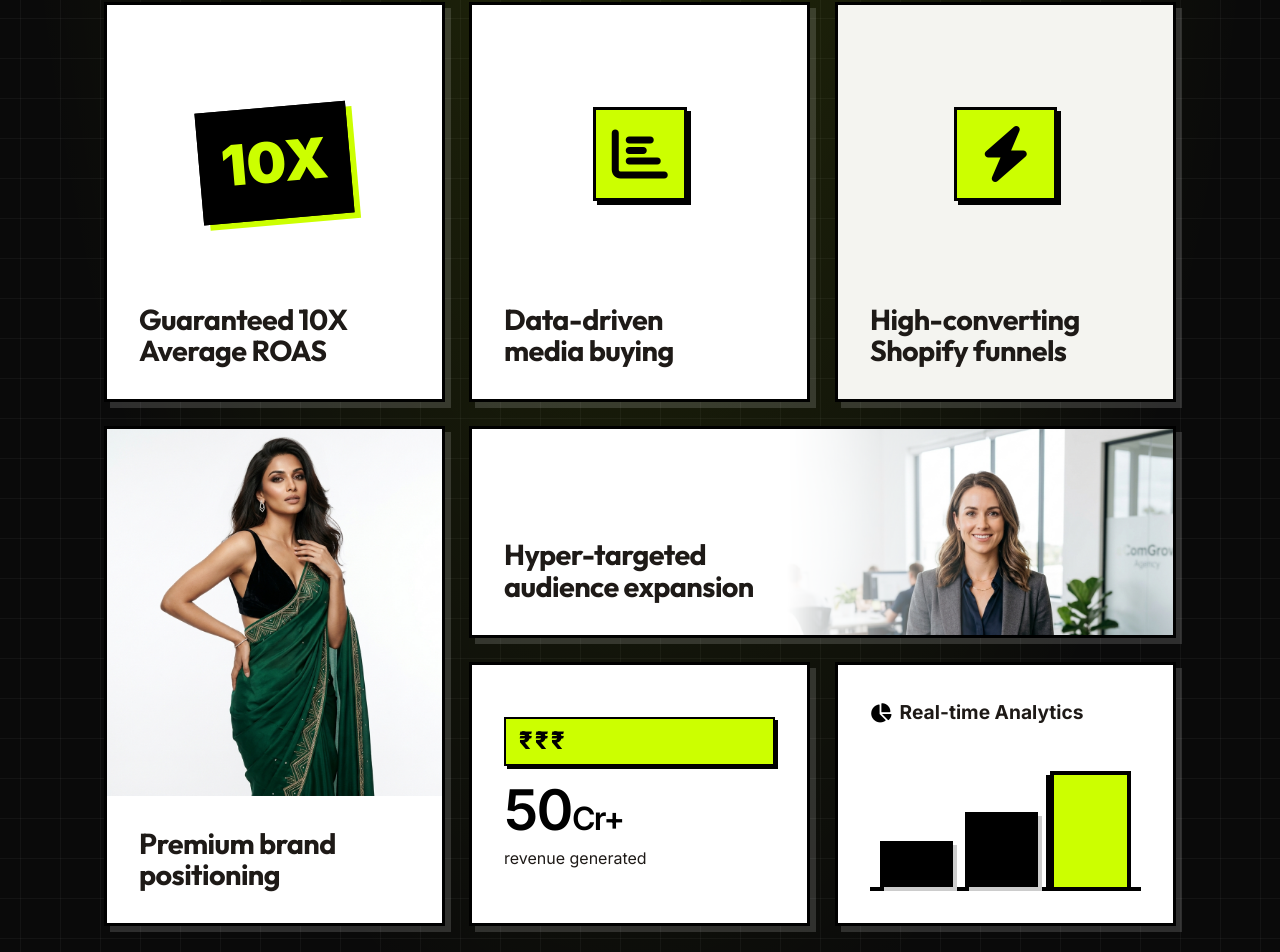
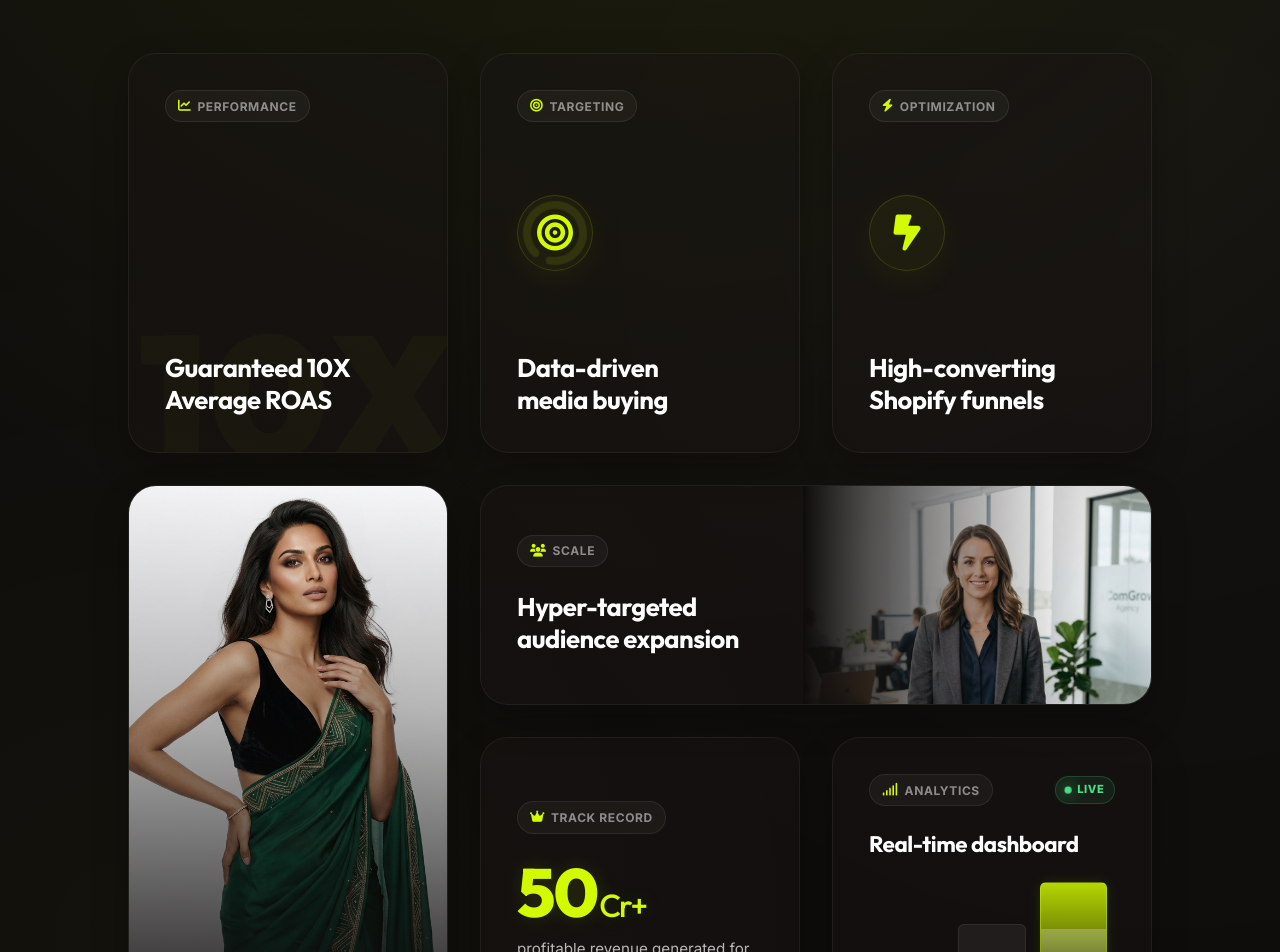
Before and after one commit to nihalkumar5/narizari_new, a Next.js app: page / in a window 1280 px wide. Shown: the part 1373-2325 px from the top of the page. Built offline with nearby package versions, Linux system fonts and the light colour scheme; a web font is replaced by a local one.

Commit message:
Update team members list on About page, fix name visibility, and integrate new NariZari logo in header navbar

```diff
--- a/src/app/globals.css
+++ b/src/app/globals.css
@@ -931,75 +931,77 @@
 
   /* --- BENEFITS BENTO GRID --- */
   .bento-benefits-section {
-    padding: 6rem 2rem;
-    background-color: #0a0a0a;
+    padding: clamp(6rem, 10vw, 10rem) var(--site-padding);
+    background-color: #0f0d0c; /* Luxury charcoal espresso background */
     background-image:
-      radial-gradient(ellipse at 50% 0%, rgba(204, 255, 0, 0.15), transparent 70%),
-      linear-gradient(rgba(255, 255, 255, 0.04) 1px, transparent 1px),
-      linear-gradient(90deg, rgba(255, 255, 255, 0.04) 1px, transparent 1px);
-    background-size: 100% 100%, 40px 40px, 40px 40px;
-    background-position: center top, center top, center top;
+      radial-gradient(circle at 50% 0%, rgba(210, 250, 0, 0.08), transparent 60%),
+      radial-gradient(circle at 10% 80%, rgba(210, 250, 0, 0.02), transparent 40%),
+      radial-gradient(circle at 90% 40%, rgba(255, 255, 255, 0.02), transparent 50%);
+    position: relative;
+    overflow: hidden;
   }
 
   .benefit-badge {
     display: inline-flex;
     align-items: center;
-    font-size: 0.9rem;
-    font-weight: 600;
-    color: var(--color-white);
-    margin-bottom: 1rem;
+    font-size: 0.85rem;
+    font-weight: 700;
+    color: var(--color-accent);
+    background: rgba(210, 250, 0, 0.08);
+    border: 1px solid rgba(210, 250, 0, 0.2);
+    padding: 0.4rem 1rem;
+    border-radius: 100px;
+    letter-spacing: 0.05em;
+    text-transform: uppercase;
+    margin-bottom: 1.5rem;
   }
 
   .bento-benefits-grid {
     display: grid;
     grid-template-columns: repeat(3, 1fr);
-    grid-auto-rows: minmax(200px, auto);
-    gap: 1.5rem;
+    grid-auto-rows: minmax(220px, auto);
+    gap: 2rem;
+    position: relative;
+    z-index: 2;
   }
 
   .bento-benefits-grid .bento-card {
-    background: #ffffff;
-    border-radius: 0;
-    padding: 2rem;
+    background: rgba(25, 22, 20, 0.4);
+    backdrop-filter: blur(20px);
+    -webkit-backdrop-filter: blur(20px);
+    border: 1px solid rgba(255, 255, 255, 0.06);
+    border-radius: 28px;
+    padding: 2.25rem;
     display: flex;
     flex-direction: column;
     overflow: hidden;
     position: relative;
-    transition: transform 0.2s ease, box-shadow 0.2s ease, border-color 0.2s ease, background 0.2s ease;
-    border: 3px solid #000000;
-    color: var(--color-navy);
-    box-shadow: 6px 6px 0 rgba(255, 255, 255, 0.15);
+    transition: transform var(--transition-smooth),
+                background-color var(--transition-smooth),
+                border-color var(--transition-smooth),
+                box-shadow var(--transition-smooth);
+    color: var(--color-white);
+    box-shadow: 0 15px 35px rgba(0, 0, 0, 0.25);
   }
 
   .bento-benefits-grid .bento-card:hover {
-    transform: translate(-4px, -4px);
-    box-shadow: 10px 10px 0 var(--color-accent);
-    border-color: #000000;
-    background: #fdfdfd;
-  }
-
-  .bento-benefits-grid .bento-card.dark {
-    background: #f4f4f0;
-    border: 3px solid #000000;
-  }
-  .bento-benefits-grid .bento-card.dark:hover {
-    background: #ffffff;
+    transform: translateY(-6px);
+    box-shadow: 0 30px 60px rgba(0, 0, 0, 0.4), 0 0 30px rgba(210, 250, 0, 0.06);
+    border-color: rgba(210, 250, 0, 0.25);
+    background: rgba(30, 26, 23, 0.65);
   }
 
   .bento-benefits-grid .bento-card h3 {
-    font-size: 1.8rem;
+    font-size: 1.6rem;
     font-weight: 700;
-    line-height: 1.1;
+    line-height: 1.25;
     letter-spacing: -0.02em;
     margin-top: auto;
     z-index: 2;
-    color: var(--color-navy);
-  }
-
-  .bento-benefits-grid .bento-card.dark h3 {
-    color: var(--color-navy);
-  }
-
+    color: var(--color-white);
+  }
+
+  /* Specific Card Layout Positions */
   .bento-card-experience { grid-column: 1; grid-row: 1; min-height: 400px; }
   .bento-card-gear { grid-column: 2; grid-row: 1; }
   .bento-card-editing { grid-column: 3; grid-row: 1; }
@@ -1008,110 +1010,273 @@
   .bento-card-vision {
     grid-column: 2 / span 2;
     grid-row: 2;
-    flex-direction: row;
+  }
+
+  .bento-card-clients { grid-column: 2; grid-row: 3; justify-content: center; }
+  .bento-card-turnaround { grid-column: 3; grid-row: 3; position: relative; }
+
+  /* Background huge text */
+  .bento-bg-text {
+    font-size: 11rem;
+    font-weight: 900;
+    color: rgba(210, 250, 0, 0.03);
+    position: absolute;
+    right: -10px;
+    bottom: -15px;
+    line-height: 0.8;
+    user-select: none;
+    pointer-events: none;
+    font-family: var(--font-heading);
+  }
+
+  /* Badge Mini */
+  .bento-badge-mini {
+    display: inline-flex;
     align-items: center;
-    padding-right: 0;
-  }
-
-  .bento-card-vision h3 { margin-top: 0; width: 45%; z-index: 2; position: relative; }
+    gap: 6px;
+    font-size: 0.75rem;
+    font-weight: 700;
+    text-transform: uppercase;
+    letter-spacing: 0.05em;
+    color: rgba(255, 255, 255, 0.5);
+    background: rgba(255, 255, 255, 0.04);
+    border: 1px solid rgba(255, 255, 255, 0.08);
+    padding: 0.35rem 0.75rem;
+    border-radius: 100px;
+    z-index: 2;
+  }
+
+  .bento-badge-mini i {
+    color: var(--color-accent);
+    font-size: 0.8rem;
+  }
+
+  /* Icon wrapper */
+  .bento-icon-wrapper {
+    flex-grow: 1;
+    display: flex;
+    align-items: center;
+    justify-content: flex-start;
+    margin-bottom: 2rem;
+  }
+
+  .bento-icon-circle {
+    width: 76px;
+    height: 76px;
+    border-radius: 50%;
+    background: rgba(210, 250, 0, 0.04);
+    border: 1px solid rgba(210, 250, 0, 0.15);
+    display: grid;
+    place-items: center;
+    position: relative;
+    box-shadow: 0 10px 30px rgba(210, 250, 0, 0.05);
+    transition: transform var(--transition-smooth), border-color var(--transition-smooth), background-color var(--transition-smooth);
+  }
+
+  .bento-card:hover .bento-icon-circle {
+    transform: scale(1.05);
+    border-color: rgba(210, 250, 0, 0.4);
+    background: rgba(210, 250, 0, 0.08);
+  }
+
+  /* Full bleed image card */
+  .bento-card.full-bleed {
+    padding: 0;
+  }
+
+  .bento-card-bg-img {
+    position: absolute;
+    inset: 0;
+    width: 100%;
+    height: 100%;
+    object-fit: cover;
+    object-position: center;
+    transition: transform 0.6s cubic-bezier(0.16, 1, 0.3, 1);
+  }
+
+  .bento-card:hover .bento-card-bg-img {
+    transform: scale(1.05);
+  }
+
+  .bento-card-overlay {
+    position: absolute;
+    inset: 0;
+    background: linear-gradient(to top, rgba(15, 13, 12, 0.95) 0%, rgba(15, 13, 12, 0.3) 60%, transparent 100%);
+    z-index: 1;
+  }
+
+  .bento-card-title-overlay {
+    position: absolute;
+    bottom: 2.25rem;
+    left: 2.25rem;
+    z-index: 2;
+    margin: 0;
+    font-size: 1.6rem;
+    font-weight: 700;
+    line-height: 1.25;
+    letter-spacing: -0.02em;
+    color: var(--color-white);
+  }
+
+  /* Split layout wide card */
+  .bento-card-split-content {
+    display: flex;
+    flex-direction: column;
+    justify-content: center;
+    width: 48%;
+    padding: 2.25rem;
+    height: 100%;
+    z-index: 2;
+  }
+
   .bento-card-vision .bento-graphic-side {
     position: absolute;
     right: 0;
     top: 0;
-    width: 55%;
+    width: 52%;
     height: 100%;
     z-index: 1;
-    mask-image: linear-gradient(to right, transparent 0%, black 50%);
-    -webkit-mask-image: linear-gradient(to right, transparent 0%, black 50%);
-  }
-
-  .bento-card-clients { grid-column: 2; grid-row: 3; justify-content: center; }
-  .bento-card-turnaround { grid-column: 3; grid-row: 3; position: relative; }
-
+  }
+
+  .bento-graphic-side-overlay {
+    position: absolute;
+    inset: 0;
+    background: linear-gradient(to right, #0f0d0c 0%, rgba(25, 22, 20, 0.7) 20%, transparent 80%);
+    z-index: 2;
+  }
+
+  /* Stat details */
   .bento-stat-num {
-    font-size: 3.5rem;
-    font-weight: 600;
+    font-size: 4.25rem;
+    font-weight: 800;
     line-height: 1;
     letter-spacing: -0.03em;
-    color: white;
-  }
+    margin-bottom: 0.75rem;
+    font-family: var(--font-heading);
+  }
+
   .bento-stat-desc {
-    color: #a0a0a0;
-    font-size: 1rem;
-    margin-top: 0.5rem;
-  }
-
-  .css-art-10 {
-    font-size: 8rem;
+    font-size: 0.95rem;
+    line-height: 1.5;
+    color: rgba(255, 255, 255, 0.5);
+  }
+
+  /* Live pulse badge */
+  .live-pulse-badge {
+    display: inline-flex;
+    align-items: center;
+    gap: 6px;
+    font-size: 0.7rem;
     font-weight: 800;
-    color: rgba(255,255,255,0.03);
+    color: #4ade80;
+    background: rgba(74, 222, 128, 0.08);
+    border: 1px solid rgba(74, 222, 128, 0.2);
+    padding: 0.25rem 0.6rem;
+    border-radius: 100px;
+    letter-spacing: 0.05em;
+  }
+
+  .pulse-dot {
+    width: 6px;
+    height: 6px;
+    background-color: #4ade80;
+    border-radius: 50%;
+    display: inline-block;
+    box-shadow: 0 0 8px #4ade80;
+    animation: livePulse 2s infinite;
+  }
+
+  @keyframes livePulse {
+    0% { transform: scale(0.9); opacity: 0.6; }
+    50% { transform: scale(1.2); opacity: 1; box-shadow: 0 0 12px #4ade80; }
+    100% { transform: scale(0.9); opacity: 0.6; }
+  }
+
+  /* Chart Styles */
+  .bento-graphic-chart {
+    display: flex;
+    align-items: flex-end;
+    height: 120px;
+    gap: 14px;
+    border-bottom: 1px solid rgba(255, 255, 255, 0.1);
+    padding: 0 8px;
+    margin-top: auto;
+    margin-bottom: 0.5rem;
+  }
+
+  .chart-bar {
+    flex: 1;
+    background: rgba(255, 255, 255, 0.06);
+    border: 1px solid rgba(255, 255, 255, 0.08);
+    border-bottom: none;
+    border-radius: 6px 6px 0 0;
+    transition: height 1s ease, background-color var(--transition-smooth), border-color var(--transition-smooth);
+    position: relative;
+    overflow: hidden;
+  }
+
+  .chart-bar.active {
+    background: linear-gradient(to top, rgba(210, 250, 0, 0.08), rgba(210, 250, 0, 0.85));
+    border-color: rgba(210, 250, 0, 0.4);
+    box-shadow: 0 0 15px rgba(210, 250, 0, 0.1);
+  }
+
+  .chart-glow {
     position: absolute;
-    top: -20px;
-    right: -20px;
-    line-height: 1;
-  }
-
-  .bento-graphic {
-    flex-grow: 1;
-    display: flex;
-    justify-content: center;
-    align-items: center;
-    margin-bottom: 2rem;
-  }
-
-  .bento-card-seamless .bento-graphic {
-    margin: -2rem -2rem 2rem -2rem;
-    height: 250px;
-  }
-
-  .css-clock {
-    width: 150px;
-    height: 75px;
-    border-radius: 150px 150px 0 0;
-    background-color: #222;
-    position: absolute;
-    bottom: 0;
-    left: 50%;
-    transform: translateX(-50%);
-    border-top: 2px solid #ccff00;
-  }
-
-  .flex-title {
-    display: flex;
-    align-items: center;
-    gap: 0.5rem;
-    font-size: 1.2rem;
-    font-weight: 500;
+    top: 0;
+    left: 0;
+    width: 100%;
+    height: 100%;
+    background: linear-gradient(to top, transparent, rgba(255, 255, 255, 0.25));
+    animation: barShine 3s infinite linear;
+  }
+
+  @keyframes barShine {
+    0% { transform: translateY(100%); }
+    100% { transform: translateY(-100%); }
+  }
+
+  .fa-spin-slow {
+    animation: spin 12s linear infinite;
+  }
+
+  @keyframes spin {
+    from { transform: rotate(0deg); }
+    to { transform: rotate(360deg); }
   }
 
   @media (max-width: 900px) {
     .bento-benefits-grid {
       grid-template-columns: 1fr;
-    }
-    .bento-card {
+      gap: 1.5rem;
+    }
+    .bento-benefits-grid .bento-card {
       grid-column: 1 !important;
       grid-row: auto !important;
-      min-height: 150px;
-      padding: 1.5rem;
-    }
-    .bento-card h3 {
-      font-size: 1.4rem !important;
-    }
-    .bento-card-vision {
-      flex-direction: column;
-      padding-right: 2rem;
-    }
-    .bento-card-vision h3 {
+      min-height: 220px;
+      padding: 1.75rem;
+    }
+    .bento-benefits-grid .bento-card h3 {
+      font-size: 1.35rem !important;
+    }
+    .bento-card-experience {
+      min-height: 280px !important;
+    }
+    .bento-card-seamless {
+      min-height: 320px !important;
+    }
+    .bento-card-split-content {
       width: 100%;
-      margin-bottom: 2rem;
+      padding: 1.75rem;
     }
     .bento-card-vision .bento-graphic-side {
       position: relative;
       width: 100%;
-      height: 200px;
-      margin: 0 -2rem -2rem -2rem;
-      mask-image: linear-gradient(to bottom, transparent, black 30%);
-      -webkit-mask-image: linear-gradient(to bottom, transparent, black 30%);
+      height: 220px;
+      margin-top: 0;
+    }
+    .bento-graphic-side-overlay {
+      background: linear-gradient(to bottom, #0f0d0c 0%, rgba(25, 22, 20, 0.7) 20%, transparent 80%);
     }
   }
 
--- a/src/app/page.js
+++ b/src/app/page.js
@@ -116,69 +116,68 @@ export default function Home() {
               Great marketing is more than just ads—it is an engine built on strategy, creative, and data.
             </p>
           </div>
-        </ScrollReveal>
-
-        <div className="bento-benefits-grid">
+        </ScrollReveal>        <div className="bento-benefits-grid">
           {/* Card 1 */}
           <ScrollReveal direction="up" delay={0.1} className="bento-card-experience" style={{ display: 'flex', flexDirection: 'column' }}>
             <div className="bento-card" style={{ flex: 1 }}>
-            <div className="bento-graphic">
-              <div style={{
-                display: "inline-block",
-                fontSize: "3.5rem",
-                fontWeight: "900",
-                color: "#ccff00",
-                background: "#000",
-                padding: "0.5rem 1.2rem",
-                border: "3px solid #000",
-                boxShadow: "6px 6px 0 #ccff00",
-                transform: "rotate(-5deg)",
-                marginTop: "1rem",
-                userSelect: "none"
-              }}>
-                10X
+              <div className="bento-bg-text">10X</div>
+              <div className="bento-card-header" style={{ marginBottom: "1.5rem" }}>
+                <div className="bento-badge-mini"><i className="fas fa-chart-line"></i> Performance</div>
               </div>
-            </div>
-            <h3>Guaranteed 10X<br/>Average ROAS</h3>
+              <h3 style={{ color: "white" }}>Guaranteed 10X<br/>Average ROAS</h3>
             </div>
           </ScrollReveal>
 
           {/* Card 2 */}
           <ScrollReveal direction="up" delay={0.2} className="bento-card-gear" style={{ display: 'flex', flexDirection: 'column' }}>
             <div className="bento-card" style={{ flex: 1 }}>
-            <div className="bento-graphic">
-               <i className="fas fa-chart-bar" style={{ fontSize: "3.5rem", color: "#000", background: "#ccff00", padding: "1rem", border: "3px solid #000", boxShadow: "4px 4px 0 #000", borderRadius: "0" }}></i>
+              <div className="bento-card-header" style={{ display: "flex", justifyContent: "space-between", alignItems: "center", marginBottom: "1.5rem" }}>
+                <div className="bento-badge-mini"><i className="fas fa-bullseye"></i> Targeting</div>
               </div>
-            <h3>Data-driven<br/>media buying</h3>
+              <div className="bento-icon-wrapper">
+                <div className="bento-icon-circle">
+                  <i className="fas fa-circle-notch fa-spin-slow" style={{ position: "absolute", fontSize: "4rem", opacity: 0.1, color: "var(--color-accent)" }}></i>
+                  <i className="fas fa-bullseye" style={{ fontSize: "2.25rem", color: "var(--color-accent)", position: "relative", zIndex: 2 }}></i>
+                </div>
+              </div>
+              <h3 style={{ color: "white" }}>Data-driven<br/>media buying</h3>
             </div>
           </ScrollReveal>
 
-          {/* Card 3 (Dark) */}
+          {/* Card 3 */}
           <ScrollReveal direction="up" delay={0.3} className="bento-card-editing" style={{ display: 'flex', flexDirection: 'column' }}>
-            <div className="bento-card dark" style={{ flex: 1 }}>
-            <div className="bento-graphic">
-              <i className="fas fa-bolt" style={{ fontSize: "3.5rem", color: "#000", background: "#ccff00", padding: "1rem 1.5rem", border: "3px solid #000", boxShadow: "4px 4px 0 #000", borderRadius: "0" }}></i>
+            <div className="bento-card" style={{ flex: 1 }}>
+              <div className="bento-card-header" style={{ display: "flex", justifyContent: "space-between", alignItems: "center", marginBottom: "1.5rem" }}>
+                <div className="bento-badge-mini"><i className="fas fa-bolt"></i> Optimization</div>
               </div>
-            <h3>High-converting<br/>Shopify funnels</h3>
+              <div className="bento-icon-wrapper">
+                <div className="bento-icon-circle">
+                  <i className="fas fa-bolt-lightning" style={{ fontSize: "2.25rem", color: "var(--color-accent)" }}></i>
+                </div>
+              </div>
+              <h3 style={{ color: "white" }}>High-converting<br/>Shopify funnels</h3>
             </div>
           </ScrollReveal>
 
           {/* Card 4 */}
           <ScrollReveal direction="up" delay={0.2} className="bento-card-seamless" style={{ display: 'flex', flexDirection: 'column' }}>
-            <div className="bento-card" style={{ flex: 1 }}>
-            <div className="bento-graphic">
-               <img src="/assets/glamorous_saree_model.png" alt="Creative Strategy" style={{ width: "100%", height: "100%", objectFit: "cover", objectPosition: "center" }} />
-            </div>
-            <h3>Premium brand<br/>positioning</h3>
+            <div className="bento-card full-bleed" style={{ flex: 1 }}>
+              <img src="/assets/glamorous_saree_model.png" alt="Creative Strategy" className="bento-card-bg-img" />
+              <div className="bento-card-overlay"></div>
+              <h3 className="bento-card-title-overlay">Premium brand<br/>positioning</h3>
             </div>
           </ScrollReveal>
 
           {/* Card 5 (Wide) */}
           <ScrollReveal direction="up" delay={0.3} className="bento-card-vision" style={{ display: 'flex', flexDirection: 'column', alignItems: 'stretch' }}>
-            <div className="bento-card" style={{ flex: 1, paddingRight: 0, flexDirection: 'row', alignItems: 'center' }}>
-            <h3>Hyper-targeted<br/>audience expansion</h3>
-            <div className="bento-graphic-side" style={{ display: 'flex', alignItems: 'center', justifyContent: 'flex-end', padding: 0 }}>
+            <div className="bento-card" style={{ flex: 1, paddingRight: 0, paddingLeft: 0, paddingTop: 0, paddingBottom: 0, overflow: 'hidden', position: 'relative' }}>
+              <div className="bento-card-split-content">
+                <div className="bento-badge-mini" style={{ width: "fit-content", marginBottom: "1.5rem" }}><i className="fas fa-users"></i> Scale</div>
+                <h3 style={{ color: "white", margin: 0 }}>Hyper-targeted<br/>audience expansion</h3>
+              </div>
+              <div className="bento-graphic-side">
                  <img src="/assets/audience_expansion.png" alt="Audience Expansion" style={{ width: "100%", height: "100%", objectFit: "cover", objectPosition: "top" }} />
+                 <div className="bento-graphic-side-overlay"></div>
               </div>
             </div>
           </ScrollReveal>
@@ -186,22 +185,29 @@ export default function Home() {
           {/* Card 6 */}
           <ScrollReveal direction="up" delay={0.4} className="bento-card-clients" style={{ display: 'flex', flexDirection: 'column' }}>
             <div className="bento-card" style={{ flex: 1, justifyContent: 'center' }}>
-            <div className="stars" style={{ color: "#000", background: "#ccff00", display: "inline-block", padding: "0.2rem 0.8rem", border: "2px solid #000", boxShadow: "3px 3px 0 #000", marginBottom: "1rem", fontSize: "1.5rem", fontWeight: "800", letterSpacing: "2px" }}>₹₹₹</div>
-            <div className="bento-stat-num" style={{ color: "#000" }}>50<span style={{fontSize:"2rem"}}>Cr+</span></div>
-            <p className="bento-stat-desc" style={{ color: "var(--color-slate)" }}>revenue generated</p>
+              <div className="bento-badge-mini" style={{ width: "fit-content", marginBottom: "1.5rem" }}><i className="fas fa-crown"></i> Track Record</div>
+              <div className="bento-stat-num" style={{ color: "var(--color-accent)", textShadow: "0 0 20px rgba(210, 250, 0, 0.15)" }}>50<span style={{ fontSize: "2rem", fontWeight: "500", marginLeft: "2px" }}>Cr+</span></div>
+              <p className="bento-stat-desc" style={{ color: "rgba(255,255,255,0.7)" }}>profitable revenue generated for heritage brands</p>
             </div>
           </ScrollReveal>
 
           {/* Card 7 */}
           <ScrollReveal direction="up" delay={0.5} className="bento-card-turnaround" style={{ display: 'flex', flexDirection: 'column' }}>
             <div className="bento-card" style={{ flex: 1 }}>
-            <div className="flex-title" style={{ marginBottom: "2rem", color: "#ccff00" }}>
-              <i className="fas fa-chart-pie" style={{ color: "#000" }}></i> <span style={{ color: "var(--color-navy)", fontWeight: "700" }}>Real-time Analytics</span>
+              <div className="bento-card-header" style={{ display: "flex", justifyContent: "space-between", alignItems: "center", marginBottom: "1.5rem" }}>
+                <div className="bento-badge-mini"><i className="fas fa-signal"></i> Analytics</div>
+                <span className="live-pulse-badge">
+                  <span className="pulse-dot"></span>
+                  LIVE
+                </span>
               </div>
-            <div className="bento-graphic-chart" style={{ display: "flex", alignItems: "flex-end", height: "120px", gap: "12px", borderBottom: "4px solid #000", padding: "0 10px" }}>
-              <div style={{ flex: 1, height: "40%", background: "#000", boxShadow: "4px 4px 0 #ccc" }}></div>
-              <div style={{ flex: 1, height: "65%", background: "#000", boxShadow: "4px 4px 0 #ccc" }}></div>
-              <div style={{ flex: 1, height: "100%", background: "#ccff00", border: "4px solid #000", borderBottom: "none", boxShadow: "-4px 4px 0 #000" }}></div>
+              <h3 style={{ color: "white", marginBottom: "1.5rem", fontSize: "1.4rem" }}>Real-time dashboard</h3>
+              <div className="bento-graphic-chart">
+                <div className="chart-bar" style={{ height: "40%" }}></div>
+                <div className="chart-bar" style={{ height: "65%" }}></div>
+                <div className="chart-bar active" style={{ height: "100%" }}>
+                  <div className="chart-glow"></div>
+                </div>
               </div>
             </div>
           </ScrollReveal>
```
Also changed, not shown: src/app/about/about.css (+42 -7 lines), src/app/about/page.js (+124 -23 lines), src/components/Navbar.jsx (+12 -6 lines), public/nz-logo.png (added). Lines whose indentation alone changed are shown as unchanged.
